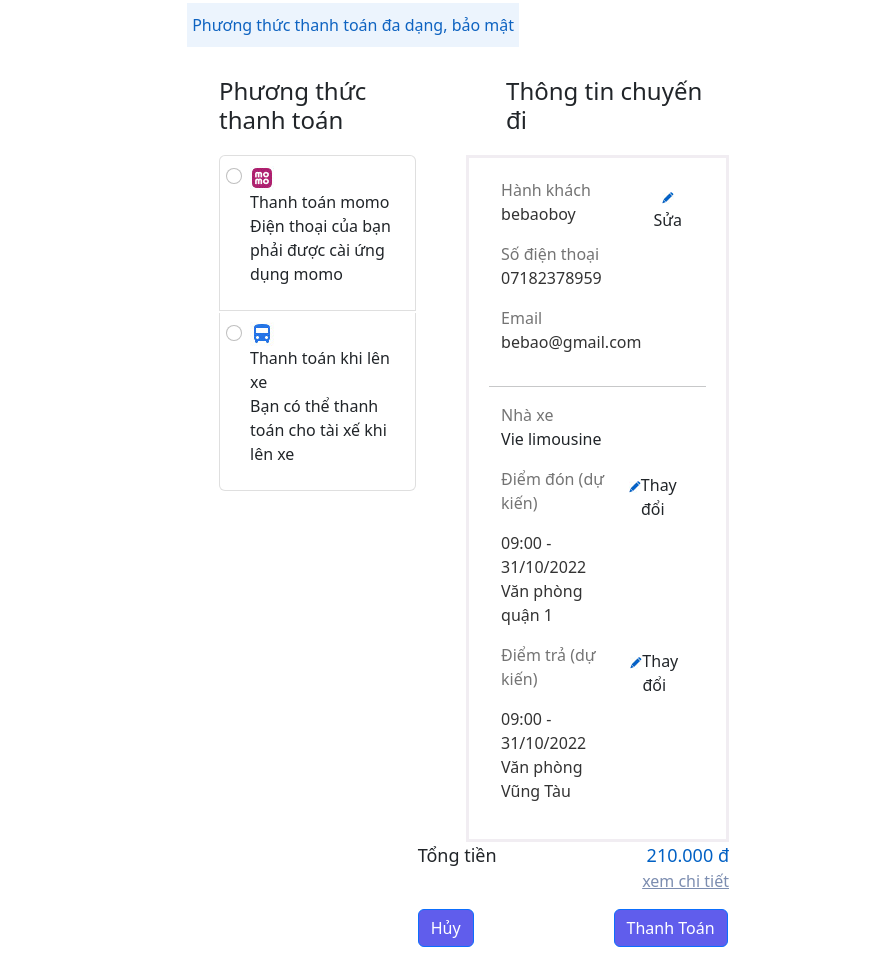
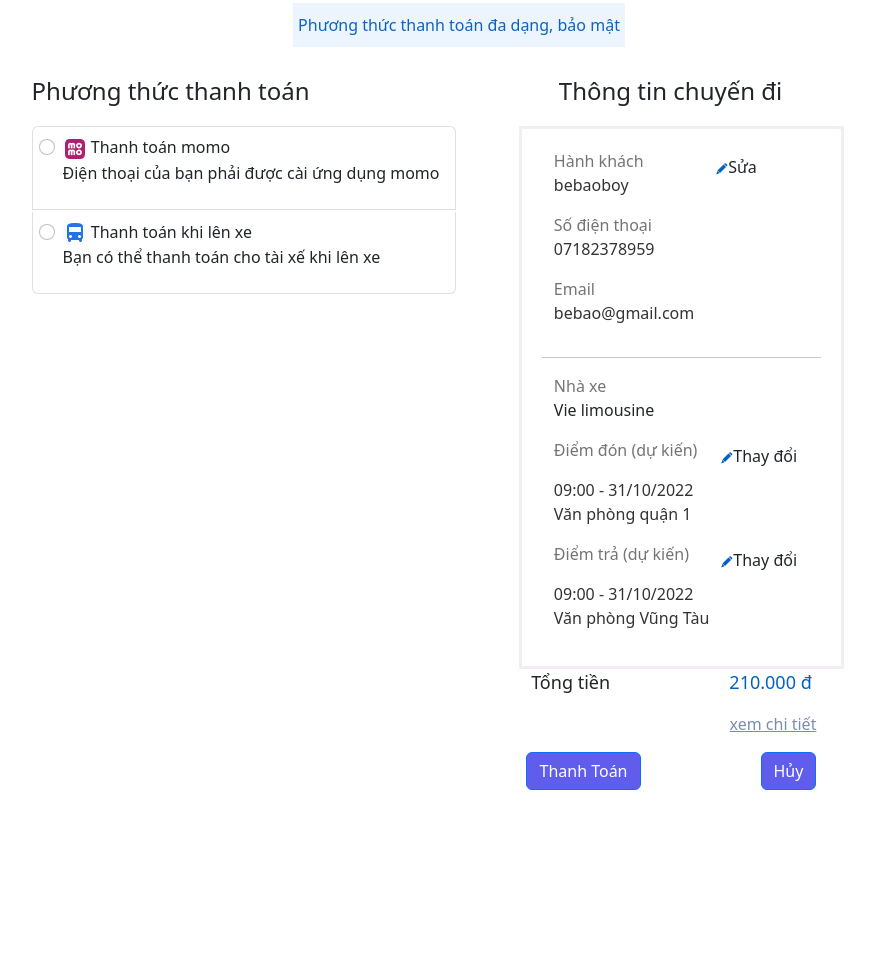
Before and after one commit to bebaoboy/web04_group6, a plain HTML site: page Payment.html in a window 1280 px wide. Shown: the part 209-1172 px from the top of the page, without its empty margins (181-1056 px from the left). Drawn offline with nearby package versions, Linux system fonts and the light colour scheme.

Commit message:
modification for ui

```diff
--- a/Payment.html
+++ b/Payment.html
@@ -34,15 +34,14 @@
         margin: 0 60px;
     }
 
-    .titleText{
+    .titleText {
         color: #747474
     }
 
-    .contentText{
+    .contentText {
         color: #333333;
         font-size: medium;
     }
-
 </style>
 
 <body>
@@ -79,19 +78,19 @@
     <section class=" empty-section p-5 mx-auto"></section>
 
     <main>
-        <div class="d-flex flex-column align-items-lg-end" style="margin: 0 300px 0 200px">
-            <div class="main-body d-flex justify-content-center
-                align-content-center" style="width: fit-content; margin: 0 280px 0 0;">
-                <div class="page_title" style="width: fit-content; color: #0E63C1; background-color: #ECF4FD;
+        <div class="d-flex flex-column align-items-center">
+            <div class="d-flex justify-content-center
+                align-items-center" style="width: fit-content;">
+                <div class="page_title" style="color: #0E63C1; background-color: #ECF4FD;
                     padding: 10px 5px">
                     Phương thức thanh toán đa dạng, bảo mật
                 </div>
             </div>
 
             <div class="d-flex flex-lg-row justify-content-between" style="width: fit-content;
-                    margin: 0 70px 0 200px;">
+                    ">
                 <div style="margin-top: 30px" class="card-payment">
-                    <span class="h4">Phương thức thanh toán</span>
+                    <span class="h4 d-flex align-content-center">Phương thức thanh toán</span>
                     <div class="list-group" style="width: fit-content; margin-top: 20px">
                         <div class="form-check list-group-item" style="padding-left: 30px;">
                             <img src="img/momo.png" alt="momo">
@@ -113,7 +112,8 @@
                     </div>
                 </div>
 
-                <div style="margin-left: 50px" class="ticket-info">
+                <div class="d-flex flex-column align-items-center" style="width: fit-content">
+                    <div style="margin-left: 20px" class="ticket-info">
                         <div style="margin-top: 30px; margin-left: 40px;">
                             <span class="h4">Thông tin chuyến đi</span>
                         </div>
@@ -128,7 +128,8 @@
                                     <span class="titleText">Email</span>
                                     <p class="emailPassenger contentText">bebao@gmail.com</p>
                                 </div>
-                            <button class="adjustDeparture btn " style="float:right; border: none;">
+                                <button class="adjustDeparture btn "
+                                    style="float:right; border: none; margin-left: 10px;">
                                     <img src="img/pen-blue.png">Sửa
                                 </button>
                             </div>
@@ -169,21 +170,27 @@
 
                         </div>
 
+
+                    </div>
+
+                    <div class="d-flex flex-column" style="width: fit-content; float:right;
+                        padding: 0 50px">
+                        <p class="d-flex justify-content-around">
+                            <span style="font-size: large; margin-right:70px"> Tổng tiền</span>
+                            <span class="price" style="color: #0060C4; font-size: large;"> 210.000 đ</span>
+                        </p>
+                        <p><a href="#" style="color: #7C8DB0; margin-right:20px; float: right;">xem chi tiết</a></p>
+                        <div class="d-flex justify-content-between" style="margin: 0 20px">
+                            <button class="btn btn-primary" style="background-color:#605DEC">Thanh Toán</button>
+                            <button class="btn btn-primary"
+                                style="background-color:#605DEC; margin-left: 120px">Hủy</button>
                         </div>
                     </div>
-            <div class="d-flex flex-column" style="width: fit-content; float: right;
-                padding-right: 70px">
-                <div class="d-flex">
-                     <span style="margin-right: 150px; font-size: large;"> Tổng tiền</span>
-                     <span class="price" style="color: #0060C4; font-size: large;"> 210.000 đ</span>
+
+
                 </div>
-                <p><a href="#" style="color: #7C8DB0; float: right">xem chi tiết</a></p>
-                <div class="d-flex">
-                    <button class="btn btn-primary" style="background-color:#605DEC; margin-right:140px">Hủy</button>
-                    <button class="btn btn-primary" style="background-color:#605DEC">Thanh Toán</button>
             </div>
 
-            </div>
         </div>
 
     </main>
```
Also changed, not shown: AboutUs.html (+1 -1 lines), BookTickets.html (+16 -19 lines), Contact.html (+1 -1 lines), Signin.html (+6 -1 lines), index.html (+2 -2 lines). Lines whose indentation alone changed are shown as unchanged.
